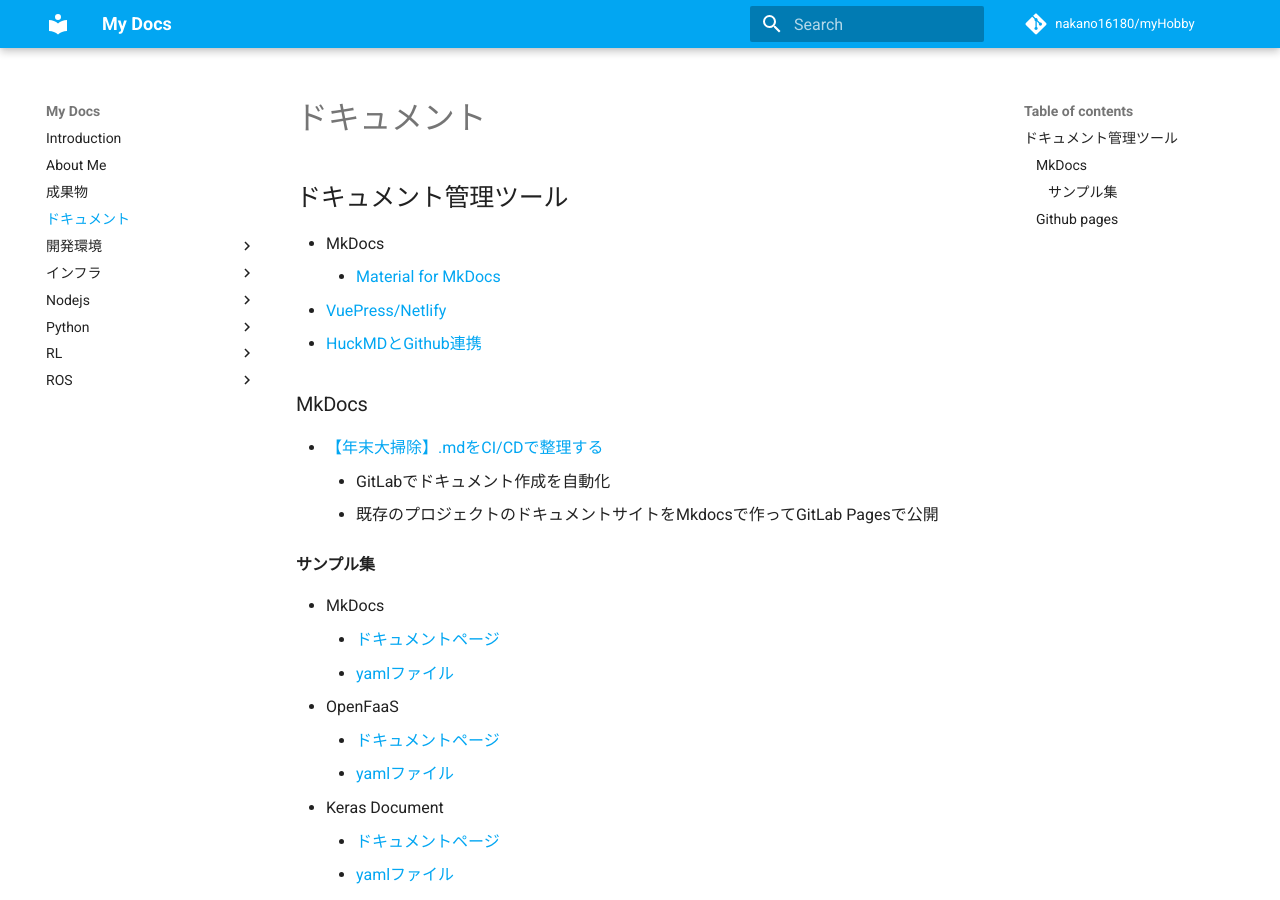
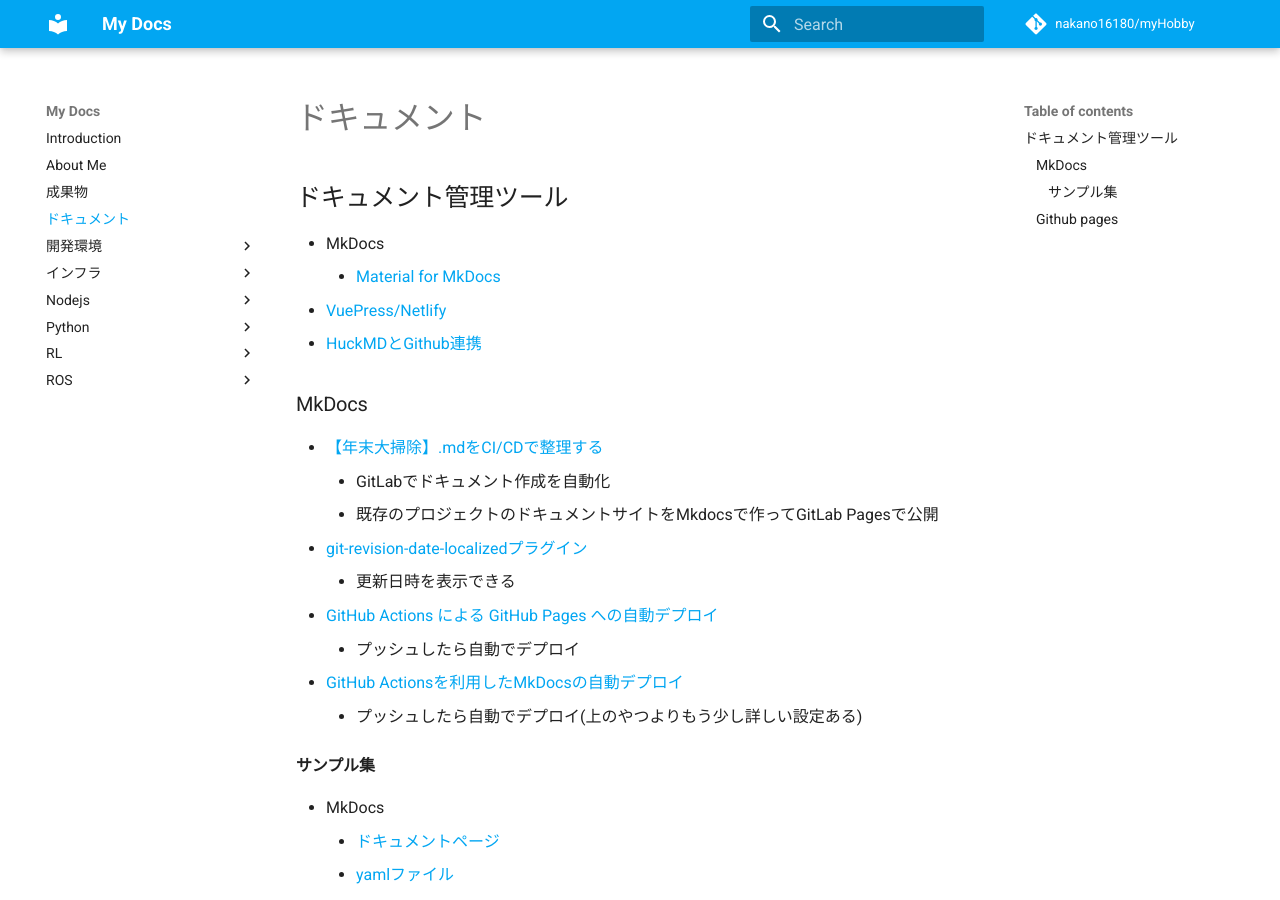
Before and after one commit to nakano16180/myHobby, an MkDocs documentation site: the page built from docs/dev/document.md, in a window 1280 px wide and 900 px high. Built offline with MkDocs 1.6.1 and Material for MkDocs 9.7.7, drawn with Linux system fonts in a browser that asks for light colours; comment, search, counter and statistics services are not loaded.

Commit message:
update document page

```diff
--- a/docs/dev/document.md
+++ b/docs/dev/document.md
@@ -8,6 +8,13 @@
   - [【年末大掃除】.mdをCI/CDで整理する](https://tech-blog.optim.co.jp/entry/2019/12/25/173000)
     - GitLabでドキュメント作成を自動化
     - 既存のプロジェクトのドキュメントサイトをMkdocsで作ってGitLab Pagesで公開
+  - [git-revision-date-localizedプラグイン](https://roy-n-roy.github.io/mkdocs/gitRevisionDate/)
+    - 更新日時を表示できる
+  - [GitHub Actions による GitHub Pages への自動デプロイ](https://qiita.com/peaceiris/items/d401f2e5724fdcb0759d)
+    - プッシュしたら自動でデプロイ
+  - [GitHub Actionsを利用したMkDocsの自動デプロイ](https://roy-n-roy.github.io/mkdocs/githubActions/)
+    - プッシュしたら自動でデプロイ(上のやつよりもう少し詳しい設定ある)
+
 #### サンプル集
   - MkDocs
     - [ドキュメントページ](https://www.mkdocs.org/)
```
